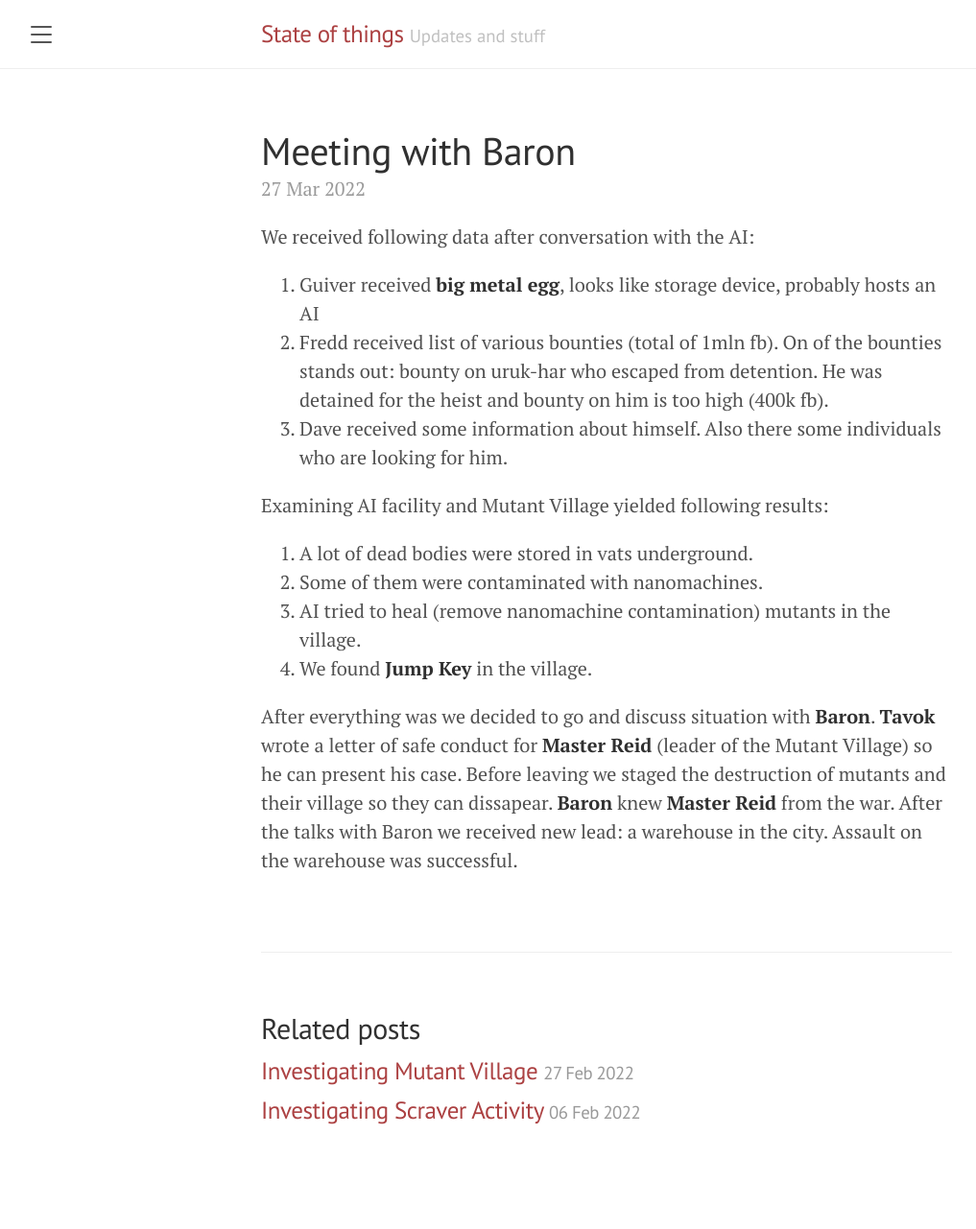
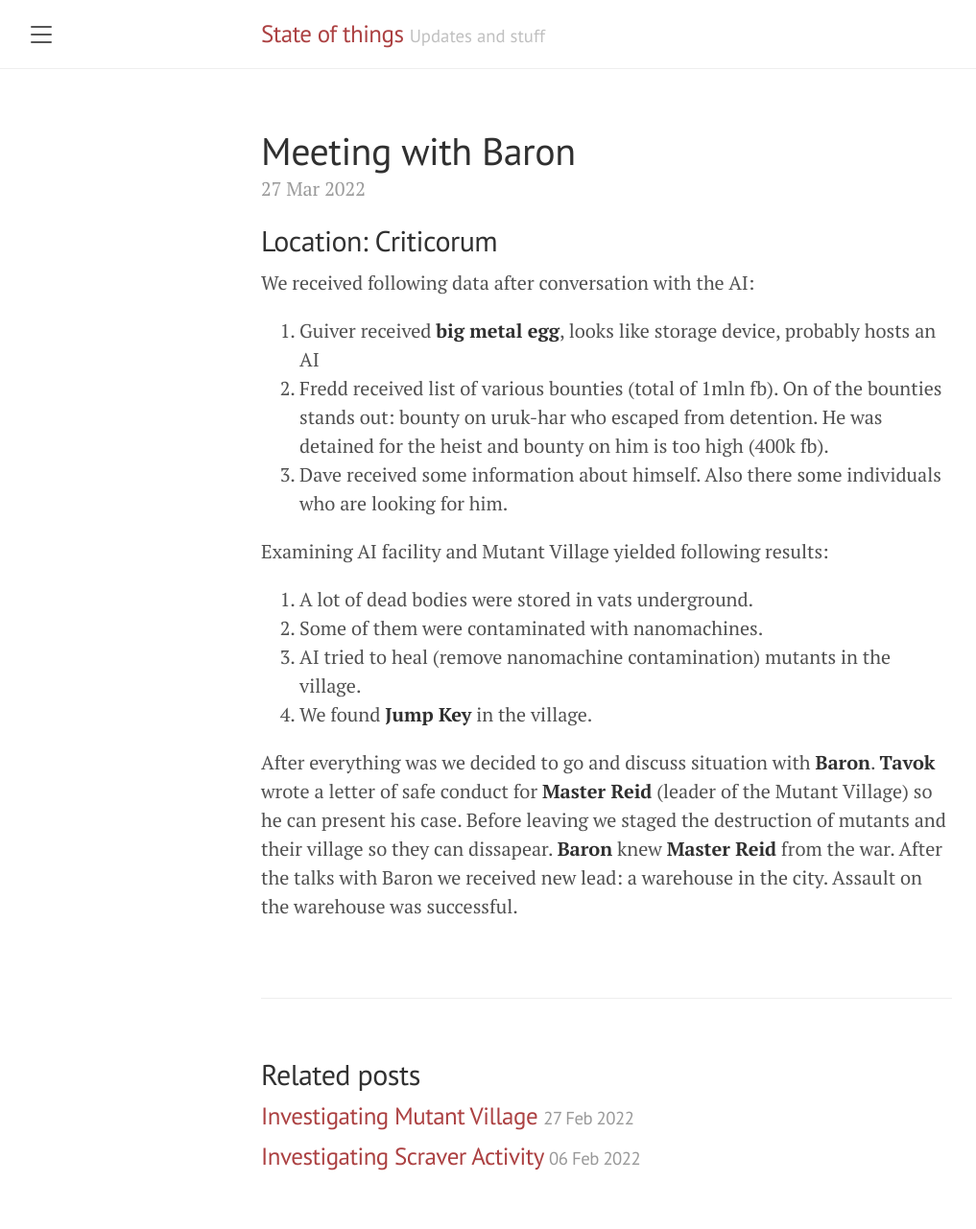
Before and after one commit to vfi/vfi.githab.io, a Jekyll site: the page built from _posts/2022-03-27-meeting-with-baron.md, in a window 1280 px wide. Shown: the whole page at 96% size, without its empty margins (8-1025 px from the left). Built offline with Jekyll 4.4.1, drawn with Linux system fonts in a browser that asks for light colours; before the commit the page ends 1233 px from its top, so only the background shows below that.

Commit message:
minor structure update

```diff
--- a/_posts/2022-03-27-meeting-with-baron.md
+++ b/_posts/2022-03-27-meeting-with-baron.md
@@ -2,6 +2,7 @@
 layout: post
 title: "Meeting with Baron"
 ---
+## Location: Criticorum
 
 We received following data after conversation with the AI:
 1. Guiver received **big metal egg**, looks like storage device, probably hosts an AI
```
Also changed, not shown: fading suns.md (+1 -0 lines).
